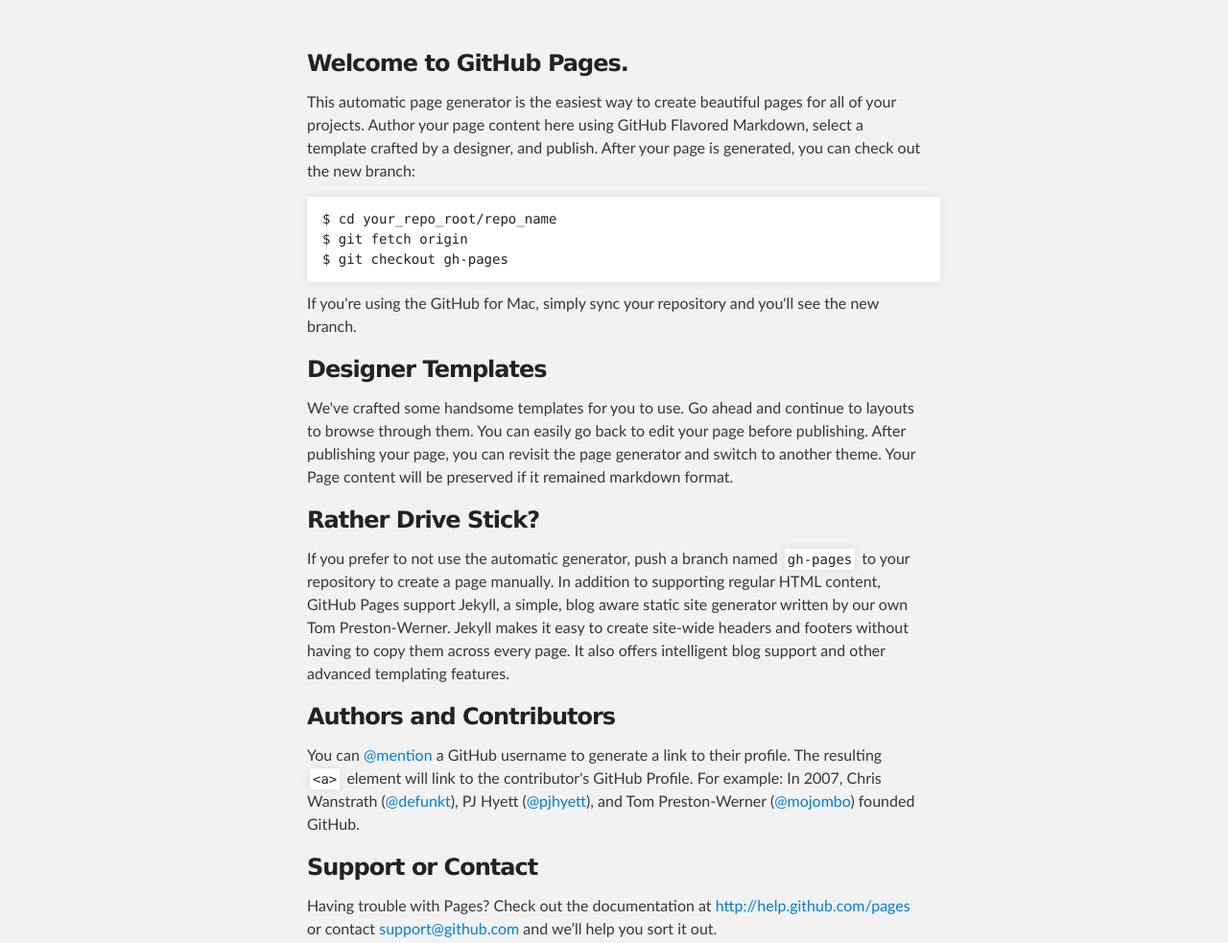
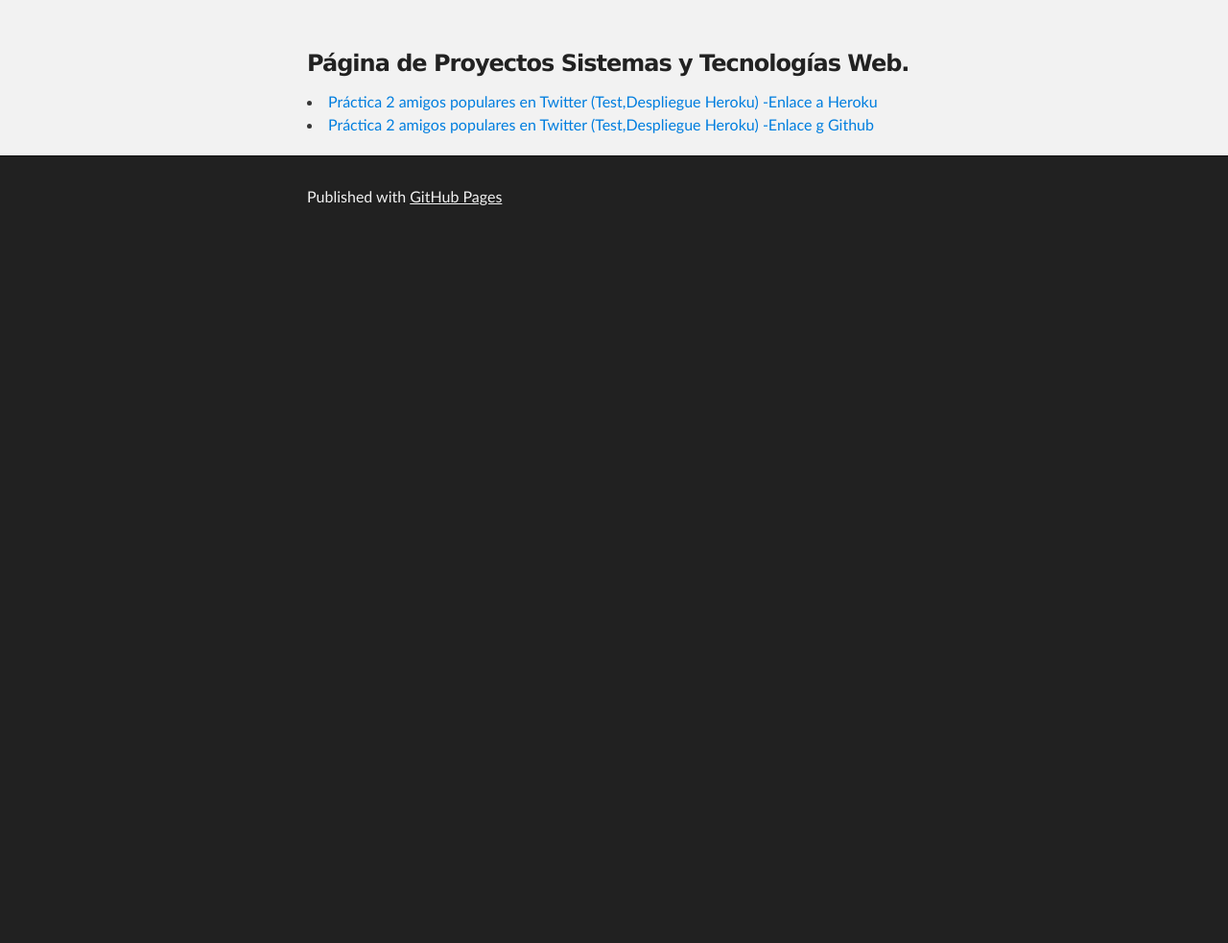
Before and after one commit to jonathan1985/jonathan1985.github.io, a plain HTML site: page index.html in a window 1280 px wide. Shown: the part 176-1159 px from the top of the page at 96% size. After the commit the page ends 800 px from the top, so only its background shows below. Drawn offline with Linux system fonts and the light colour scheme.

Commit message:
Update index.html

```diff
--- a/index.html
+++ b/index.html
@@ -28,36 +28,10 @@
     <div id="main_content_wrap" class="outer">
       <section id="main_content" class="inner">
         <h3>
-<a name="welcome-to-github-pages" class="anchor" href="#welcome-to-github-pages"><span class="octicon octicon-link"></span></a>Welcome to GitHub Pages.</h3>
+<a name="welcome-to-github-pages" class="anchor" href="#welcome-to-github-pages"><span class="octicon octicon-link"></span></a>Página de Proyectos Sistemas y Tecnologías Web.</h3>
 
-<p>This automatic page generator is the easiest way to create beautiful pages for all of your projects. Author your page content here using GitHub Flavored Markdown, select a template crafted by a designer, and publish. After your page is generated, you can check out the new branch:</p>
-
-<pre><code>$ cd your_repo_root/repo_name
-$ git fetch origin
-$ git checkout gh-pages
-</code></pre>
-
-<p>If you're using the GitHub for Mac, simply sync your repository and you'll see the new branch.</p>
-
-<h3>
-<a name="designer-templates" class="anchor" href="#designer-templates"><span class="octicon octicon-link"></span></a>Designer Templates</h3>
-
-<p>We've crafted some handsome templates for you to use. Go ahead and continue to layouts to browse through them. You can easily go back to edit your page before publishing. After publishing your page, you can revisit the page generator and switch to another theme. Your Page content will be preserved if it remained markdown format.</p>
-
-<h3>
-<a name="rather-drive-stick" class="anchor" href="#rather-drive-stick"><span class="octicon octicon-link"></span></a>Rather Drive Stick?</h3>
-
-<p>If you prefer to not use the automatic generator, push a branch named <code>gh-pages</code> to your repository to create a page manually. In addition to supporting regular HTML content, GitHub Pages support Jekyll, a simple, blog aware static site generator written by our own Tom Preston-Werner. Jekyll makes it easy to create site-wide headers and footers without having to copy them across every page. It also offers intelligent blog support and other advanced templating features.</p>
-
-<h3>
-<a name="authors-and-contributors" class="anchor" href="#authors-and-contributors"><span class="octicon octicon-link"></span></a>Authors and Contributors</h3>
-
-<p>You can <a href="https://github.com/blog/821" class="user-mention">@mention</a> a GitHub username to generate a link to their profile. The resulting <code>&lt;a&gt;</code> element will link to the contributor's GitHub Profile. For example: In 2007, Chris Wanstrath (<a href="https://github.com/defunkt" class="user-mention">@defunkt</a>), PJ Hyett (<a href="https://github.com/pjhyett" class="user-mention">@pjhyett</a>), and Tom Preston-Werner (<a href="https://github.com/mojombo" class="user-mention">@mojombo</a>) founded GitHub.</p>
-
-<h3>
-<a name="support-or-contact" class="anchor" href="#support-or-contact"><span class="octicon octicon-link"></span></a>Support or Contact</h3>
-
-<p>Having trouble with Pages? Check out the documentation at <a href="http://help.github.com/pages">http://help.github.com/pages</a> or contact <a href="mailto:support@github.com">support@github.com</a> and we’ll help you sort it out.</p>
+    <li><a href="http://djpractica2.herokuapp.com">Práctica 2 amigos populares en Twitter (Test,Despliegue Heroku) -Enlace a Heroku</a></li>
+    <li><a href="https://github.com/bonedark/Practica2-SYTW/">Práctica 2 amigos populares en Twitter (Test,Despliegue Heroku) -Enlace g Github</a></li>
       </section>
     </div>
 
```
